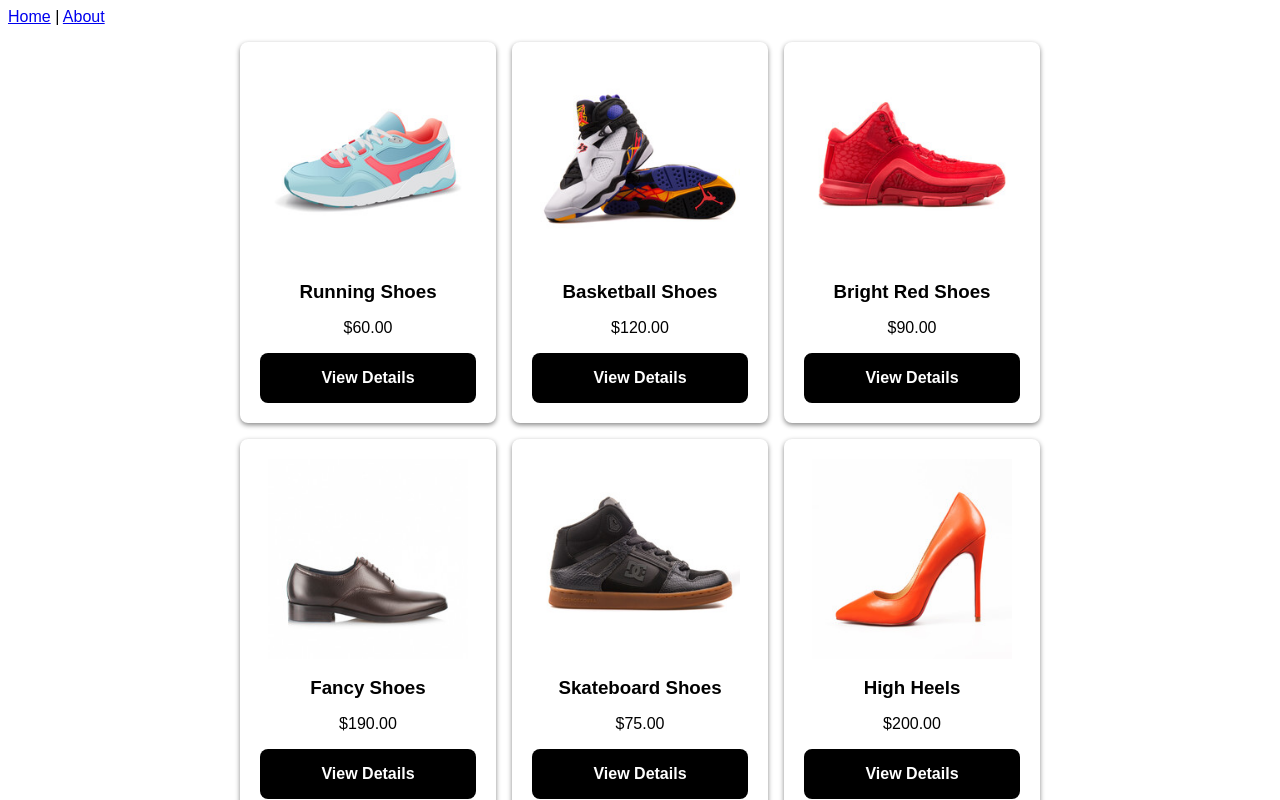
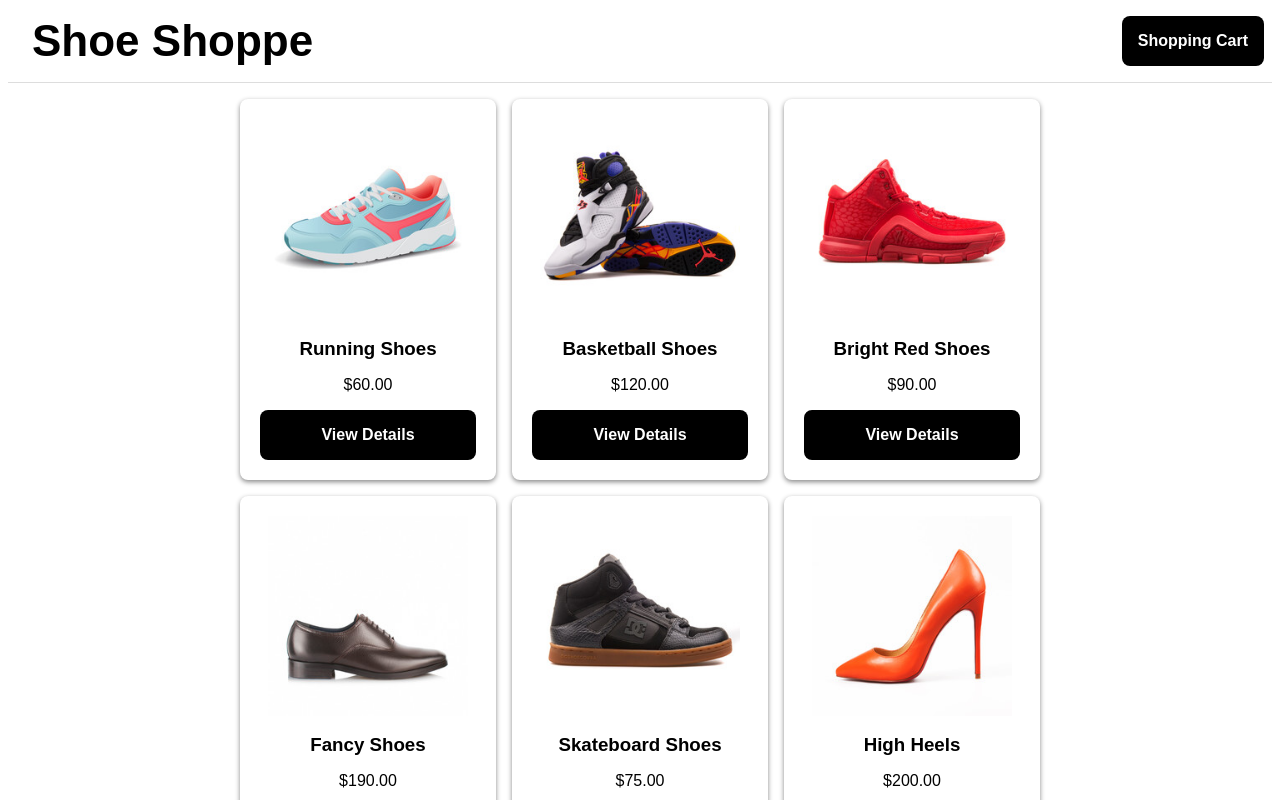
Before and after one commit to dominicmena/VueJS-Ecommerce-App, a Vue app in the folder fsv-front-end/: page /products in a window 1280 px wide. Shown: the top 800 px of the page. Built offline with nearby package versions, Linux system fonts and the light colour scheme.

Commit message:
created navbar and registered it in app.vue

```diff
--- a/fsv-front-end/src/App.vue
+++ b/fsv-front-end/src/App.vue
@@ -1,13 +1,20 @@
 <template>
   <div id="app">
-    <nav>
-      <router-link to="/">Home</router-link> |
-      <router-link to="/about">About</router-link>
-    </nav>
-    <router-view/>
+    <NavBar />
+    <router-view />
     <!-- ^^^shows whatever is in the routes index.js -->
   </div>
 </template>
+
+<script>
+import NavBar from './components/NavBar.vue'
+export default {
+  name: 'App',
+  components: {
+    NavBar,
+  }
+}
+</script>
 
 <style>
 * {
--- /dev/null
+++ b/fsv-front-end/src/components/NavBar.vue
@@ -0,0 +1,45 @@
+<template>
+<div id="nav-bar">
+    <router-link to="/products" id="products-link">
+        <h1>Shoe Shoppe</h1>
+    </router-link>
+    <router-link to="/cart" id="cart-link">
+        <button>Shopping Cart</button>
+    </router-link>
+</div>
+</template>
+
+<script>
+export default {
+    name: 'NavBar',
+}
+</script>
+
+<style scoped>
+  #nav-bar {
+    border-bottom: 1px solid #ddd;
+    height: 75px;
+    width: 100%;
+  }
+
+  #products-link {
+    text-align: center;
+    display: block;
+    color: black;
+    font-size: 22px;
+    left: 32px;
+    position: absolute;
+    top: 16px;
+    text-decoration: none;
+  }
+
+  #products-link h1 {
+      margin: 0;
+  }
+
+  #cart-link {
+    position: absolute;
+    right: 16px;
+    top: 16px;
+  }
+</style>
```
Lines whose indentation alone changed are shown as unchanged.
